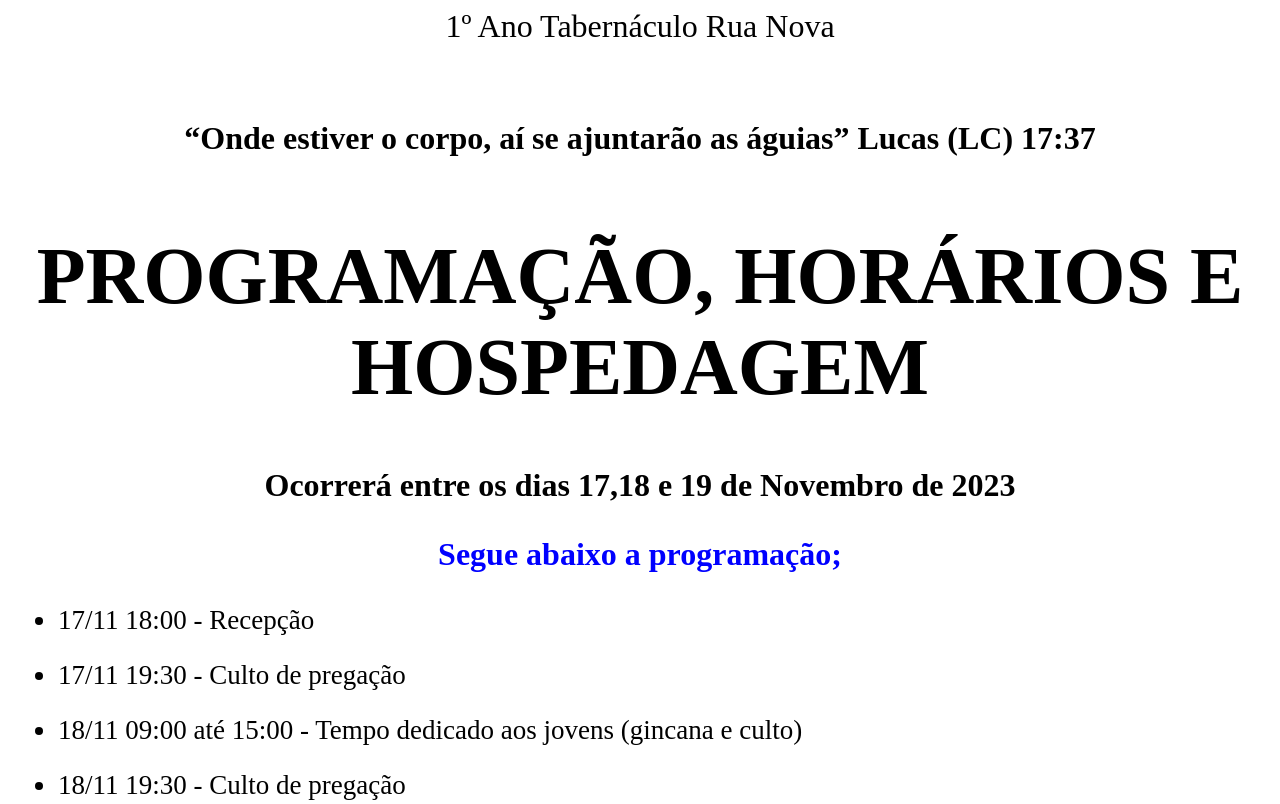
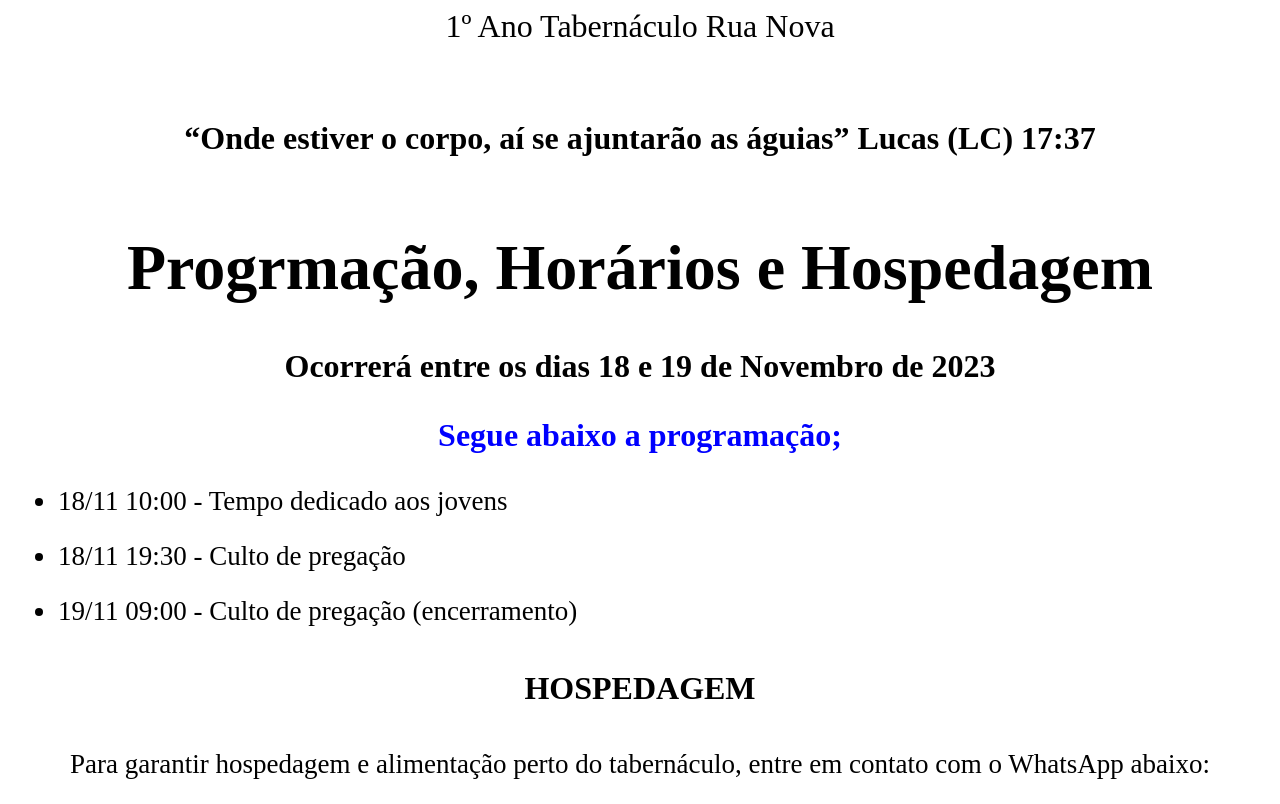
Before and after one commit to LipeKiller/PROJETOS, a plain HTML site: page Index.html in a window 1280 px wide. Shown: the top 804 px of the page. Drawn offline with Linux system fonts and the light colour scheme.

Commit message:
atualização

```diff
--- a/Index.html
+++ b/Index.html
@@ -18,18 +18,16 @@
         </H6>
     </div>
     <div>
-      <H1> PROGRAMAÇÃO, HORÁRIOS E HOSPEDAGEM</H1>
+      <H1> Progrmação, Horários e Hospedagem </H1>
     </div>
     <div>
-        <H2> Ocorrerá entre os dias 17,18 e 19 de Novembro de 2023 </H2>
+        <H2> Ocorrerá entre os dias 18 e 19 de Novembro de 2023 </H2>
     </div>
     <div>
         <h3> Segue abaixo a programação; </h3>
         <ul>
-           <li class="primeiro"> 17/11 18:00 - Recepção </li>
-           <li class="primeiro"> 17/11 19:30 - Culto de pregação </li>
-           <li class="segundo">   18/11 09:00 até 15:00 - Tempo dedicado aos jovens (gincana e culto) </li>
-           <li class="segundo">   18/11 19:30 - Culto de pregação</li>
+           <li class="segundo">   18/11 10:00 - Tempo dedicado aos jovens </li>
+           <li class="segundo">   18/11 19:30 - Culto de pregação </li>
            <li class="terceiro">  19/11 09:00 - Culto de pregação (encerramento) </li>
 
         </ul>
--- a/main.css
+++ b/main.css
@@ -7,14 +7,14 @@ body {
 }
 
 h6 {
-    color:
+    color: #000000 rgb(0, 0, 0)
     text-align: center;
     font-size: 2ch;
 }
 h1 {
-    color: rgb(0, 0, 0);
+    color: #000000 rgb(0, 0, 0)
     text-align: center;
-    font-size: 5ch;
+    font-size: 4ch;
 }
 h2 {
     color: black;
```
